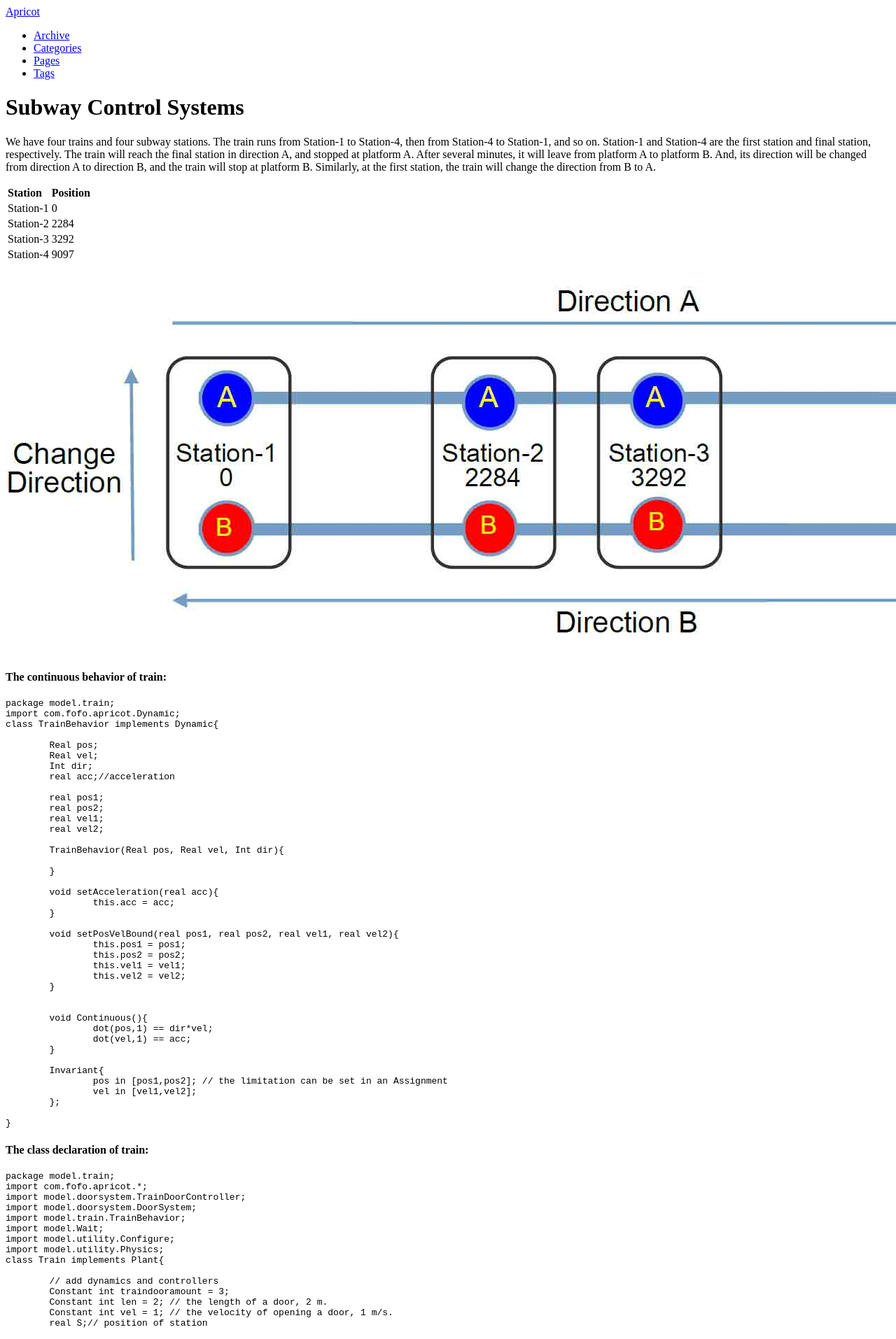
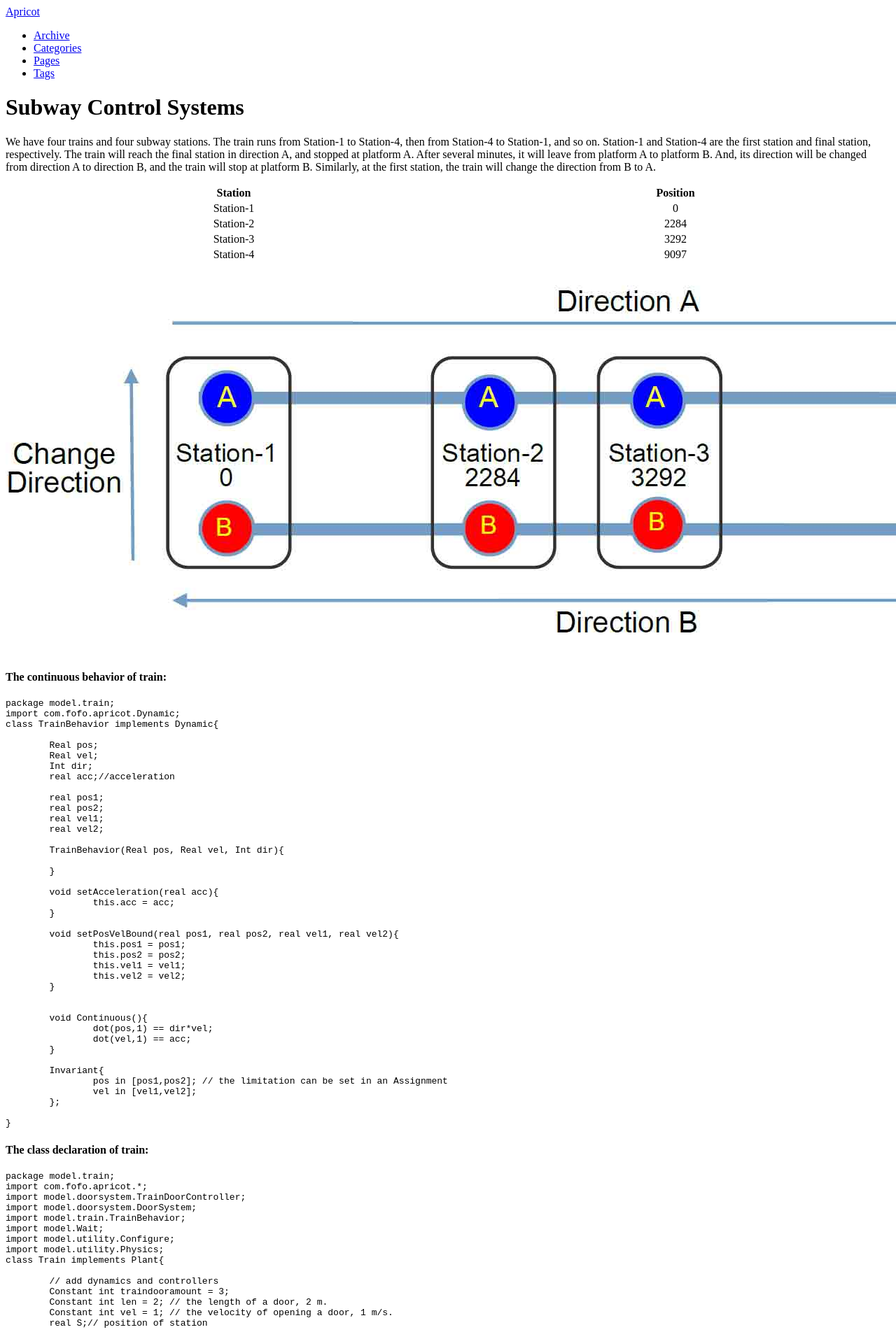
Before and after one commit to fanghuixing/apricot, a Jekyll site: the page built from cases/subway/subwaycontrolsystems.md, in a window 1280 px wide. Shown: the top 1914 px of the page at 70% size. Built offline with Jekyll 4.4.1, drawn with Linux system fonts in a browser that asks for light colours; comment, search, counter and statistics services are not loaded.

Commit message:
add table

```diff
--- a/cases/subway/subwaycontrolsystems.md
+++ b/cases/subway/subwaycontrolsystems.md
@@ -7,13 +7,35 @@ description: "Subway Control Systems"
 We have four trains and four subway stations. The train runs from Station-1 to Station-4, then from Station-4 to Station-1, and so on. Station-1 and Station-4 are the first station and final station, respectively. The train will reach the final station in direction A, and stopped at platform A. After several minutes, it will leave from platform A to platform B. And, its direction will be changed from direction A to direction B, and the train will stop at platform B. Similarly, at the first station, the train will change
 the direction from B to A.
 
+<div align="center">
+<table width="100%">
+<thead>
+<tr>
+  <th>Station</th>
+  <th>Position</th>
+</tr>
+</thead>
+<tbody align="center">
+<tr >
+  <td>Station-1</td>
+  <td>0</td>
+</tr>
+<tr>
+  <td>Station-2</td>
+  <td>2284</td>
+</tr>
+<tr>
+  <td>Station-3</td>
+  <td>3292</td>
+</tr>
+<tr>
+  <td>Station-4</td>
+  <td>9097</td>
+</tr>
+</tbody>
+</table>
+</div>
 
-  Station  | Position
-:-----------| ------
-Station-1  | 0
-Station-2  | 2284
-Station-3  | 3292
-Station-4  | 9097
 
 
 ![Subway Line]({{ BASE_PATH }}/assets/figs/sbwl.jpg)
```
